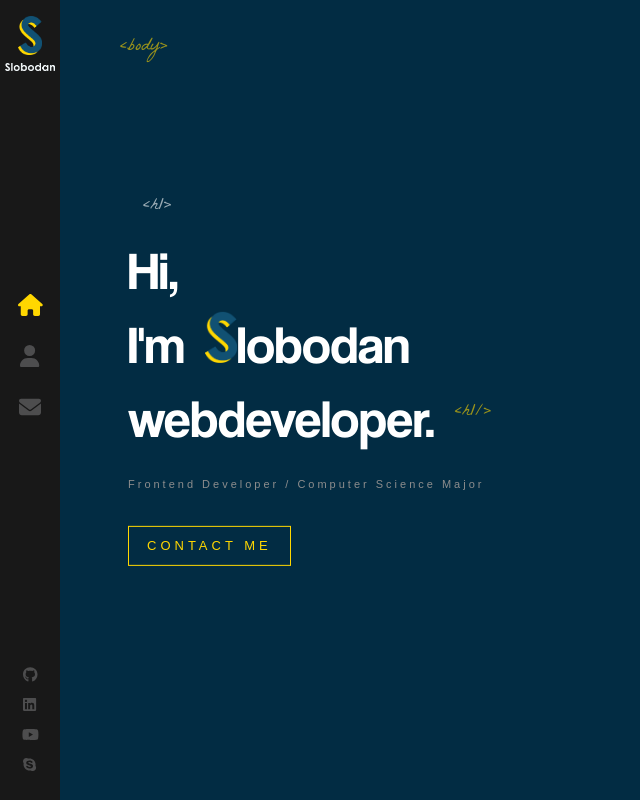
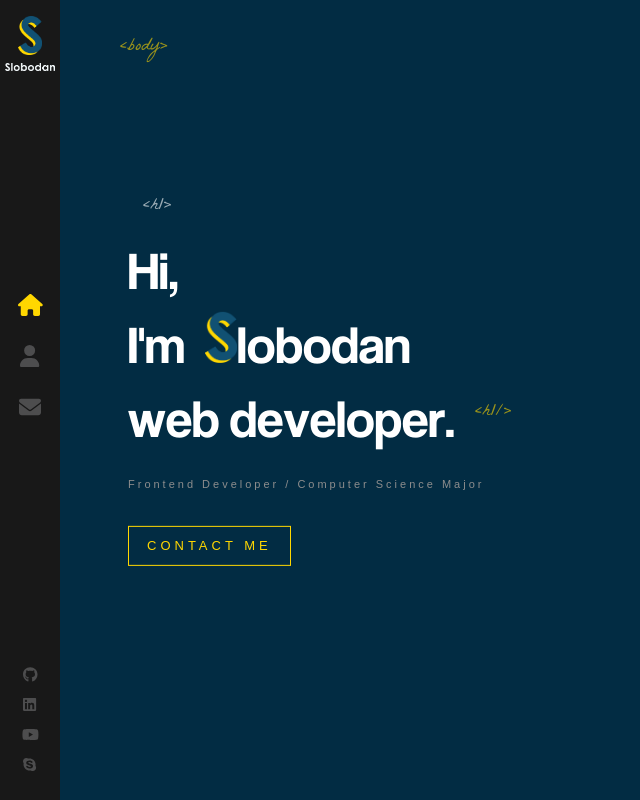
Before and after one commit to teaghanjohnson/react-portfolio, a React (Create React App) app: page / in a window 1280 px wide. Shown: the whole page, without its empty margins (0-640 px from the left). Built offline with nearby package versions, Linux system fonts and the light colour scheme.

Commit message:
finished home page adding hover transitions over the letters

```diff
--- a/src/components/AnimatedLetters/index.scss
+++ b/src/components/AnimatedLetters/index.scss
@@ -0,0 +1,24 @@
+.text-animate {
+  display: inline-block;
+  opacity: 0;
+  animation: bounceIn 1s 1s;
+  animation-fill-mode: forwards;
+  min-width: 10px;
+}
+
+.text-animate-hover {
+  min-width: 10px;
+  display: inline-block;
+  animation-fill-mode: both;
+
+  &:hover {
+    animation: rubberBand 1s;
+    color: #ffd700;
+  }
+}
+
+@for $i from 1 through 35 {
+  .text-animate._#{$i} {
+    animation-delay: #{$i / 10}s;
+  }
+}
--- a/src/components/Home/index.js
+++ b/src/components/Home/index.js
@@ -2,13 +2,20 @@
 import LogoTitle from '../../assets/images/logo-s.png';
 import './index.scss'
 import AnimatedLetters from '../AnimatedLetters';
-import { useState } from 'react';
+import { useEffect, useState } from 'react';
 
 const Home = () => {
   const [letterClass, setLetterClass] = useState('text-animate')
   const nameArray = ['l', 'o', 'b', 'o', 'd', 'a', 'n']
   const jobArray = ['w', 'e', 'b', '', 'd', 'e', 'v', 'e', 'l', 'o', 'p', 'e', 'r', '.']
 
+  useEffect(() => {
+    const timer = setTimeout(() => {
+      setLetterClass('text-animate-hover')
+    }, 4000)
+
+    return () => clearTimeout(timer)
+  }, [])
 
   return (
     <div className="container home-page">
```
